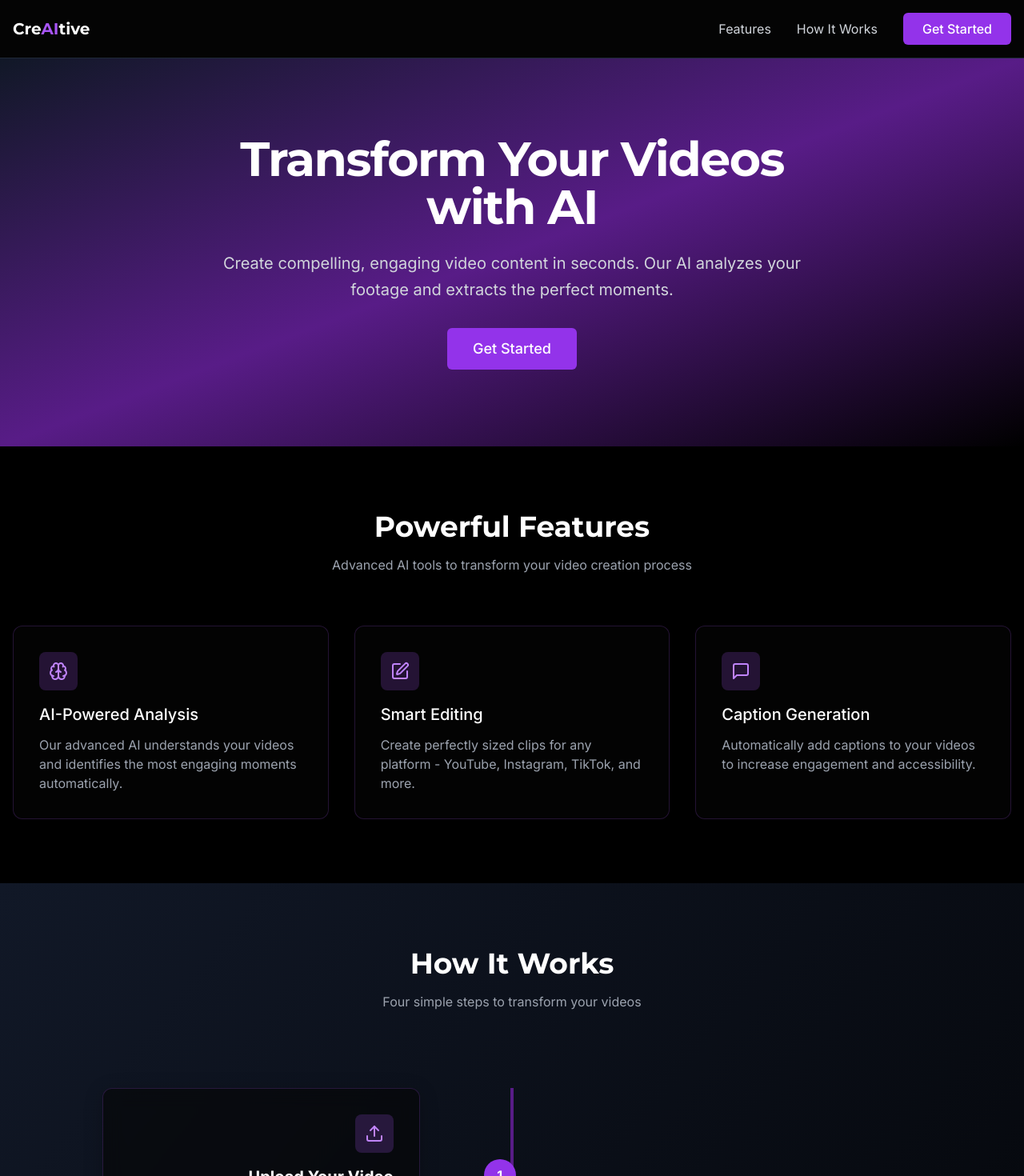
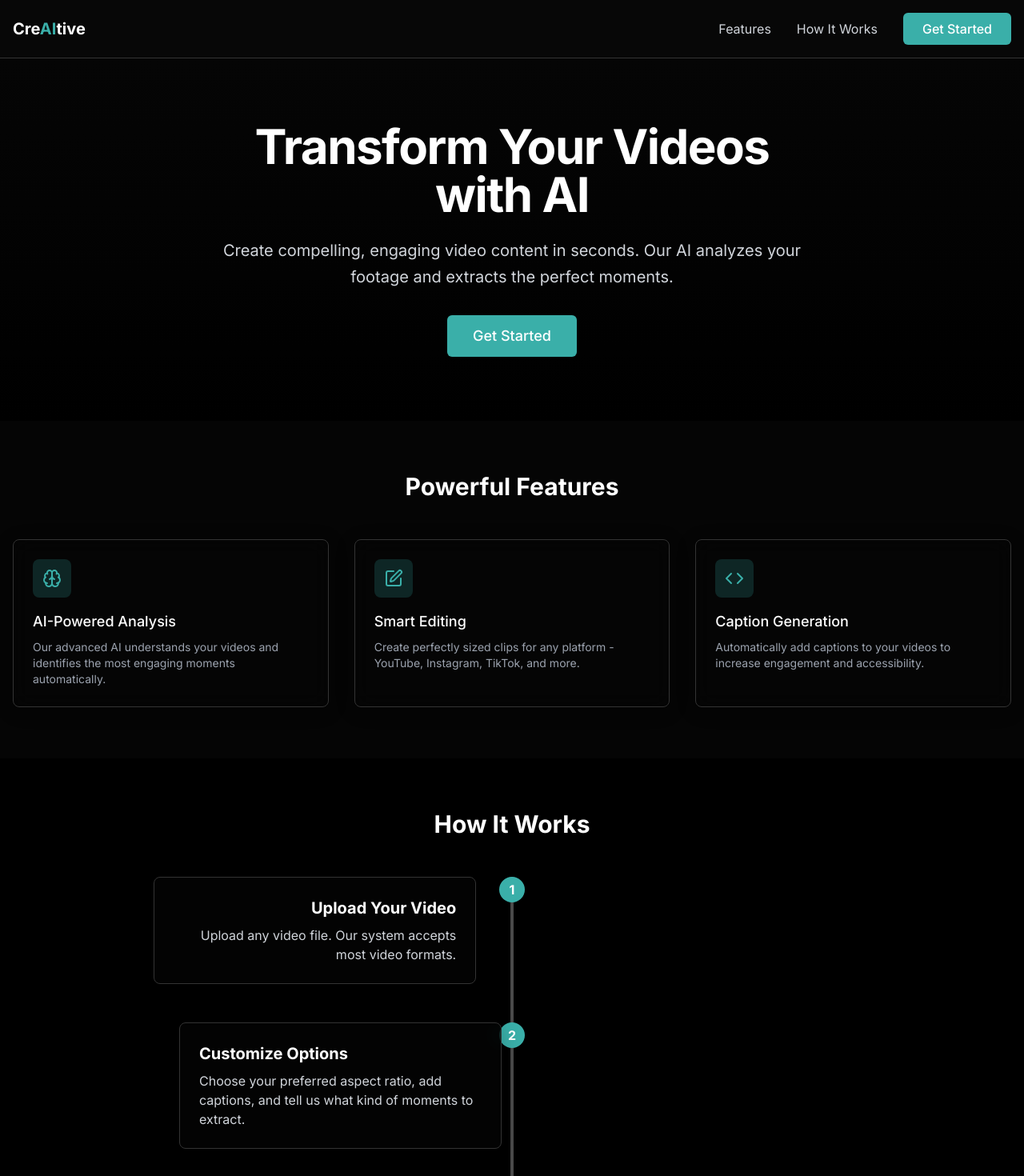
Before and after one commit to HackerInRed/quick-vidsmith-42, a React (Vite) app: page / in a window 1280 px wide. Shown: the top 1470 px of the page at 80% size. Built offline with nearby package versions, Linux system fonts and the light colour scheme.

Commit message:
Reverted to edit d9e6f414-f35f-429b-86b5-06a33f335068: "Visual edit in Lovable
Edited UI in Lovable"

```diff
--- a/src/components/FeatureCard.tsx
+++ b/src/components/FeatureCard.tsx
@@ -10,12 +10,12 @@ interface FeatureCardProps {
 
 const FeatureCard: React.FC<FeatureCardProps> = ({ icon: Icon, title, description }) => {
   return (
-    <div className="glass-panel p-8 rounded-xl h-full border border-purple-500/20 hover:border-purple-500/50 transition-all duration-300 hover:shadow-glow group">
-      <div className="w-12 h-12 bg-purple-500/20 text-purple-400 rounded-lg flex items-center justify-center mb-4 group-hover:bg-purple-500/30 transition-all duration-300">
+    <div className="glass-panel p-6 transition-all duration-300 hover:shadow-glow hover:border-vidsmith-accent">
+      <div className="w-12 h-12 bg-vidsmith-accent/20 text-vidsmith-accent rounded-lg flex items-center justify-center mb-4">
         <Icon size={24} />
       </div>
-      <h3 className="text-xl font-medium text-white mb-3">{title}</h3>
-      <p className="text-gray-400">{description}</p>
+      <h3 className="text-lg font-medium text-white mb-2">{title}</h3>
+      <p className="text-gray-400 text-sm">{description}</p>
     </div>
   );
 };
--- a/src/components/Layout.tsx
+++ b/src/components/Layout.tsx
@@ -1,6 +1,6 @@
 
 import React from 'react';
-import { Link, useLocation } from 'react-router-dom';
+import { Link } from 'react-router-dom';
 import Logo from './Logo';
 
 interface LayoutProps {
@@ -9,35 +9,16 @@ interface LayoutProps {
 }
 
 const Layout: React.FC<LayoutProps> = ({ children, fullWidth = false }) => {
-  const location = useLocation();
-  const isHomePage = location.pathname === '/';
-
-  const scrollToSection = (id: string) => {
-    const element = document.getElementById(id);
-    if (element) {
-      element.scrollIntoView({ behavior: 'smooth' });
-    }
-  };
-
   return (
     <div className="min-h-screen flex flex-col">
-      <header className="border-b border-gray-800 backdrop-blur-sm bg-black/70 sticky top-0 z-10">
+      <header className="border-b border-vidsmith-border backdrop-blur-sm bg-vidsmith-darker/70 sticky top-0 z-10">
         <div className={`mx-auto px-4 py-4 flex items-center justify-between ${fullWidth ? 'w-full' : 'container'}`}>
           <Link to="/">
             <Logo />
           </Link>
           <nav className="hidden md:flex items-center space-x-8">
-            {isHomePage ? (
-              <>
-                <button onClick={() => scrollToSection('features')} className="text-gray-300 hover:text-white transition-colors">Features</button>
-                <button onClick={() => scrollToSection('how-it-works')} className="text-gray-300 hover:text-white transition-colors">How It Works</button>
-              </>
-            ) : (
-              <>
-                <Link to="/#features" className="text-gray-300 hover:text-white transition-colors">Features</Link>
-                <Link to="/#how-it-works" className="text-gray-300 hover:text-white transition-colors">How It Works</Link>
-              </>
-            )}
+            <a href="#features" className="text-gray-300 hover:text-white transition-colors">Features</a>
+            <a href="#how-it-works" className="text-gray-300 hover:text-white transition-colors">How It Works</a>
             <Link to="/upload" className="btn-primary">Get Started</Link>
           </nav>
           <button className="block md:hidden text-white">
@@ -52,7 +33,7 @@ const Layout: React.FC<LayoutProps> = ({ children, fullWidth = false }) => {
       <main className="flex-grow">
         {children}
       </main>
-      <footer className="border-t border-gray-800 py-6">
+      <footer className="border-t border-vidsmith-border py-6">
         <div className="container mx-auto px-4 text-center text-gray-400 text-sm">
           <p>© {new Date().getFullYear()} CreAItive. All rights reserved.</p>
         </div>
--- a/src/components/Logo.tsx
+++ b/src/components/Logo.tsx
@@ -4,8 +4,8 @@ import React from 'react';
 export const Logo = ({ className = '' }: { className?: string }) => {
   return (
     <div className={`flex items-center ${className}`}>
-      <span className="text-white font-bold text-xl font-montserrat">
-        Cre<span className="text-purple-500">AI</span>tive
+      <span className="text-white font-bold text-xl">
+        Cre<span className="text-vidsmith-accent">AI</span>tive
       </span>
     </div>
   );
--- a/src/index.css
+++ b/src/index.css
@@ -1,5 +1,5 @@
 
-@import url('https://fonts.googleapis.com/css2?family=Inter:wght@100;200;300;400;500;600;700;800;900&family=JetBrains+Mono:wght@400;500;600;700&family=Montserrat:wght@400;500;600;700;800&display=swap');
+@import url('https://fonts.googleapis.com/css2?family=Inter:wght@100;200;300;400;500;600;700;800;900&family=JetBrains+Mono:wght@400;500;600;700&display=swap');
 
 @tailwind base;
 @tailwind components;
@@ -16,7 +16,7 @@
     --popover: 0 0% 100%;
     --popover-foreground: 222.2 84% 4.9%;
 
-    --primary: 267 83% 60%;
+    --primary: 175 57% 37%;
     --primary-foreground: 210 40% 98%;
 
     --secondary: 210 40% 96.1%;
@@ -25,7 +25,7 @@
     --muted: 210 40% 96.1%;
     --muted-foreground: 215.4 16.3% 46.9%;
 
-    --accent: 267 83% 60%;
+    --accent: 175 57% 37%;
     --accent-foreground: 222.2 47.4% 11.2%;
 
     --destructive: 0 84.2% 60.2%;
@@ -33,7 +33,7 @@
 
     --border: 214.3 31.8% 91.4%;
     --input: 214.3 31.8% 91.4%;
-    --ring: 267 83% 60%;
+    --ring: 175 57% 37%;
 
     --radius: 0.5rem;
   }
@@ -48,7 +48,7 @@
     --popover: 224 6% 10%;
     --popover-foreground: 210 40% 98%;
 
-    --primary: 267 83% 60%;
+    --primary: 175 57% 37%;
     --primary-foreground: 222.2 47.4% 98%;
 
     --secondary: 222 5% 15%;
@@ -57,7 +57,7 @@
     --muted: 217.2 32.6% 17.5%;
     --muted-foreground: 215 20.2% 65.1%;
 
-    --accent: 267 83% 60%;
+    --accent: 175 57% 37%;
     --accent-foreground: 210 40% 98%;
 
     --destructive: 0 62.8% 30.6%;
@@ -65,7 +65,7 @@
 
     --border: 217.2 32.6% 12%;
     --input: 217.2 32.6% 17.5%;
-    --ring: 267 83% 60%;
+    --ring: 175 57% 37%;
   }
 }
 
@@ -75,8 +75,8 @@
   }
 
   body {
-    @apply bg-vidsmith-dark text-foreground antialiased overflow-x-hidden font-inter;
-    background-image: radial-gradient(circle at center, rgba(124, 58, 237, 0.03) 0%, rgba(15, 15, 15, 0) 70%);
+    @apply bg-vidsmith-dark text-foreground antialiased overflow-x-hidden;
+    background-image: radial-gradient(circle at center, rgba(58, 175, 169, 0.03) 0%, rgba(15, 15, 15, 0) 70%);
   }
 
   /* Scrollbar styles */
@@ -90,26 +90,26 @@
   }
 
   ::-webkit-scrollbar-thumb {
-    background: rgba(124, 58, 237, 0.6);
+    background: rgba(58, 175, 169, 0.6);
     border-radius: 3px;
   }
 
   ::-webkit-scrollbar-thumb:hover {
-    background: rgba(124, 58, 237, 0.8);
+    background: rgba(58, 175, 169, 0.8);
   }
 }
 
 @layer components {
   .glass-panel {
-    @apply bg-vidsmith-darker/60 backdrop-blur-md border border-gray-800 rounded-lg shadow-glass;
+    @apply bg-vidsmith-darker/60 backdrop-blur-md border border-vidsmith-border rounded-lg shadow-glass;
   }
 
   .glass-input {
-    @apply bg-transparent backdrop-blur-xs border border-gray-800 rounded-md px-4 py-2 text-white placeholder:text-gray-400 focus:outline-none focus:border-purple-500 focus:ring-1 focus:ring-purple-500 transition-all duration-200;
+    @apply bg-transparent backdrop-blur-xs border border-vidsmith-border rounded-md px-4 py-2 text-white placeholder:text-gray-400 focus:outline-none focus:border-vidsmith-accent focus:ring-1 focus:ring-vidsmith-accent transition-all duration-200;
   }
 
   .btn-primary {
-    @apply bg-purple-600 hover:bg-purple-700 text-white font-medium px-6 py-2 rounded-md transition-all duration-200 focus:outline-none focus:ring-2 focus:ring-purple-500 focus:ring-opacity-50;
+    @apply bg-vidsmith-accent hover:bg-vidsmith-accent-light text-white font-medium px-6 py-2 rounded-md transition-all duration-200 focus:outline-none focus:ring-2 focus:ring-vidsmith-accent focus:ring-opacity-50;
   }
 
   .btn-secondary {
@@ -125,6 +125,6 @@
   }
 
   .shadow-glow {
-    box-shadow: 0 0 15px 5px rgba(124, 58, 237, 0.3);
+    box-shadow: 0 0 15px 5px rgba(58, 175, 169, 0.3);
   }
 }
--- a/src/pages/Index.tsx
+++ b/src/pages/Index.tsx
@@ -4,17 +4,17 @@ import { Link } from 'react-router-dom';
 import { motion } from 'framer-motion';
 import Layout from '../components/Layout';
 import FeatureCard from '../components/FeatureCard';
-import { Brain, Edit, MessageSquare, Upload, PlayCircle, Download, Video } from 'lucide-react';
+import { Brain, Edit, Code } from 'lucide-react';
 
 const Index = () => {
   return (
     <Layout>
       {/* Hero Section */}
-      <section className="py-12 md:py-24 bg-gradient-to-br from-gray-900 via-purple-900 to-black text-white">
+      <section className="py-12 md:py-20 bg-gradient-to-b from-vidsmith-darker to-black text-white">
         <div className="container mx-auto px-4">
           <div className="max-w-3xl mx-auto text-center">
             <motion.h1
-              className="text-4xl md:text-6xl font-bold mb-6 tracking-tight font-montserrat"
+              className="text-4xl md:text-6xl font-bold mb-6 tracking-tight"
               initial={{ opacity: 0, y: -20 }}
               animate={{ opacity: 1, y: 0 }}
               transition={{ duration: 0.5 }}
@@ -35,7 +35,7 @@ const Index = () => {
               animate={{ opacity: 1, y: 0 }}
               transition={{ duration: 0.5, delay: 0.4 }}
             >
-              <Link to="/upload" className="btn-primary text-lg px-8 py-3 inline-block hover:bg-purple-600 transition-colors">
+              <Link to="/upload" className="btn-primary text-lg px-8 py-3 inline-block hover:bg-vidsmith-accent-light transition-colors">
                 Get Started
               </Link>
             </motion.div>
@@ -44,94 +44,59 @@ const Index = () => {
       </section>
 
       {/* Features Section */}
-      <section id="features" className="py-20 bg-black text-white">
+      <section className="py-16 bg-vidsmith-darker text-white">
         <div className="container mx-auto px-4">
-          <div className="text-center mb-16">
-            <h2 className="text-4xl font-bold mb-4 font-montserrat">Powerful Features</h2>
-            <p className="text-gray-400 max-w-2xl mx-auto">Advanced AI tools to transform your video creation process</p>
-          </div>
-
+          <h2 className="text-3xl font-bold text-center mb-12">Powerful Features</h2>
           <div className="grid md:grid-cols-3 gap-8">
-            <motion.div
-              initial={{ opacity: 0, y: 30 }}
-              whileInView={{ opacity: 1, y: 0 }}
-              transition={{ duration: 0.5, delay: 0.1 }}
-              viewport={{ once: true }}
-            >
             <FeatureCard
               icon={Brain}
               title="AI-Powered Analysis"
               description="Our advanced AI understands your videos and identifies the most engaging moments automatically."
             />
-            </motion.div>
-
-            <motion.div
-              initial={{ opacity: 0, y: 30 }}
-              whileInView={{ opacity: 1, y: 0 }}
-              transition={{ duration: 0.5, delay: 0.3 }}
-              viewport={{ once: true }}
-            >
             <FeatureCard
               icon={Edit}
               title="Smart Editing"
               description="Create perfectly sized clips for any platform - YouTube, Instagram, TikTok, and more."
             />
-            </motion.div>
-
-            <motion.div
-              initial={{ opacity: 0, y: 30 }}
-              whileInView={{ opacity: 1, y: 0 }}
-              transition={{ duration: 0.5, delay: 0.5 }}
-              viewport={{ once: true }}
-            >
             <FeatureCard
-                icon={MessageSquare}
+              icon={Code}
               title="Caption Generation"
               description="Automatically add captions to your videos to increase engagement and accessibility."
             />
-            </motion.div>
           </div>
         </div>
       </section>
 
       {/* How It Works */}
-      <section id="how-it-works" className="py-20 bg-gradient-to-br from-gray-900 to-black text-white">
+      <section className="py-16 bg-black text-white">
         <div className="container mx-auto px-4">
-          <div className="text-center mb-16">
-            <h2 className="text-4xl font-bold mb-4 font-montserrat">How It Works</h2>
-            <p className="text-gray-400 max-w-2xl mx-auto">Four simple steps to transform your videos</p>
-          </div>
-
-          <div className="max-w-5xl mx-auto">
-            <div className="relative py-8">
-              {/* Timeline line */}
-              <div className="hidden md:block absolute left-1/2 transform -translate-x-1/2 h-full w-1 bg-purple-900"></div>
+          <h2 className="text-3xl font-bold text-center mb-12">How It Works</h2>
+          <div className="max-w-4xl mx-auto">
+            <div className="relative">
+              {/* Timeline */}
+              <div className="absolute left-0 md:left-1/2 transform md:translate-x-[-50%] h-full w-1 bg-vidsmith-muted"></div>
 
               {/* Steps */}
-              <div className="space-y-24">
-                <WorkflowStep
-                  icon={Upload}
+              <div className="space-y-12">
+                <TimelineItem
                   step="1"
                   title="Upload Your Video"
                   description="Upload any video file. Our system accepts most video formats."
                   isLeft={true}
                 />
-                <WorkflowStep
-                  icon={Edit}
+                <TimelineItem
                   step="2"
                   title="Customize Options"
                   description="Choose your preferred aspect ratio, add captions, and tell us what kind of moments to extract."
                   isLeft={false}
                 />
-                <WorkflowStep
-                  icon={Brain}
+                <TimelineItem
                   step="3"
                   title="AI Processing"
                   description="Our AI analyzes your video, transcribes the content, and identifies the most relevant segments."
                   isLeft={true}
                 />
-                <WorkflowStep
-                  icon={Download}
+                <TimelineItem
                   step="4"
                   title="Download & Share"
                   description="Get your perfectly edited clips ready to share on any platform."
@@ -144,13 +109,13 @@ const Index = () => {
       </section>
 
       {/* CTA Section */}
-      <section className="py-16 bg-purple-900/20 text-white">
+      <section className="py-16 bg-vidsmith-accent/10 text-white">
         <div className="container mx-auto px-4 text-center">
-          <h2 className="text-3xl font-bold mb-6 font-montserrat">Ready to transform your videos?</h2>
+          <h2 className="text-3xl font-bold mb-6">Ready to transform your videos?</h2>
           <p className="text-xl text-gray-300 mb-8 max-w-2xl mx-auto">
             Join thousands of content creators who use our AI to create engaging video content faster than ever.
           </p>
-          <Link to="/upload" className="btn-primary text-lg px-8 py-3 inline-block hover:bg-purple-600 transition-colors">
+          <Link to="/upload" className="btn-primary text-lg px-8 py-3 inline-block hover:bg-vidsmith-accent-light transition-colors">
             Get Started Now
           </Link>
         </div>
@@ -159,37 +124,31 @@ const Index = () => {
   );
 };
 
-interface WorkflowStepProps {
-  icon: React.ElementType;
+interface TimelineItemProps {
   step: string;
   title: string;
   description: string;
   isLeft: boolean;
 }
 
-const WorkflowStep: React.FC<WorkflowStepProps> = ({ icon: Icon, step, title, description, isLeft }) => {
+const TimelineItem: React.FC<TimelineItemProps> = ({ step, title, description, isLeft }) => {
   return (
-    <div className="relative flex flex-col md:flex-row items-center md:items-start">
-      <div className={`order-2 md:order-none w-full md:w-[45%] ${isLeft ? 'md:text-right md:pr-16' : 'md:pl-16 md:order-last'}`}>
+    <div className="relative flex md:justify-between items-start">
+      <div className={`w-full md:w-[45%] ${isLeft ? 'md:text-right md:mr-8' : 'md:ml-8 md:order-1'}`}>
         <motion.div
-          initial={{ opacity: 0, x: isLeft ? -30 : 30 }}
+          initial={{ opacity: 0, x: isLeft ? -50 : 50 }}
           whileInView={{ opacity: 1, x: 0 }}
           viewport={{ once: true }}
-          transition={{ duration: 0.6 }}
-          className="glass-panel p-8 rounded-xl border border-purple-500/20 hover:border-purple-500/50 transition-all duration-300"
+          transition={{ duration: 0.5 }}
+          className="glass-panel p-6 rounded-lg"
         >
-          <div className={`flex ${isLeft ? 'md:justify-end' : 'md:justify-start'}`}>
-            <div className="w-12 h-12 bg-purple-500/20 text-purple-400 rounded-lg flex items-center justify-center mb-4">
-              <Icon size={24} />
-            </div>
-          </div>
-          <h3 className="text-xl font-bold mb-3">{title}</h3>
-          <p className="text-gray-400">{description}</p>
+          <h3 className="text-xl font-bold mb-2">{title}</h3>
+          <p className="text-gray-300">{description}</p>
         </motion.div>
       </div>
 
-      <div className="order-1 md:order-none absolute md:relative md:flex md:items-center md:justify-center left-6 md:left-auto md:mx-4 h-full md:h-auto md:my-auto">
-        <div className="w-10 h-10 rounded-full bg-purple-600 text-white flex items-center justify-center font-bold z-10">
+      <div className="absolute left-0 md:left-1/2 transform md:translate-x-[-50%] flex items-center justify-center">
+        <div className="w-8 h-8 rounded-full bg-vidsmith-accent text-white flex items-center justify-center font-bold z-10">
           {step}
         </div>
       </div>
```
Also changed, not shown: src/components/upload/ResultStep.tsx (+42 -118 lines), src/components/upload/UploadHero.tsx (+1 -22 lines), src/components/upload/UploadProcessor.tsx (+19 -11 lines), tailwind.config.ts (+8 -10 lines). Lines whose indentation alone changed are shown as unchanged.
